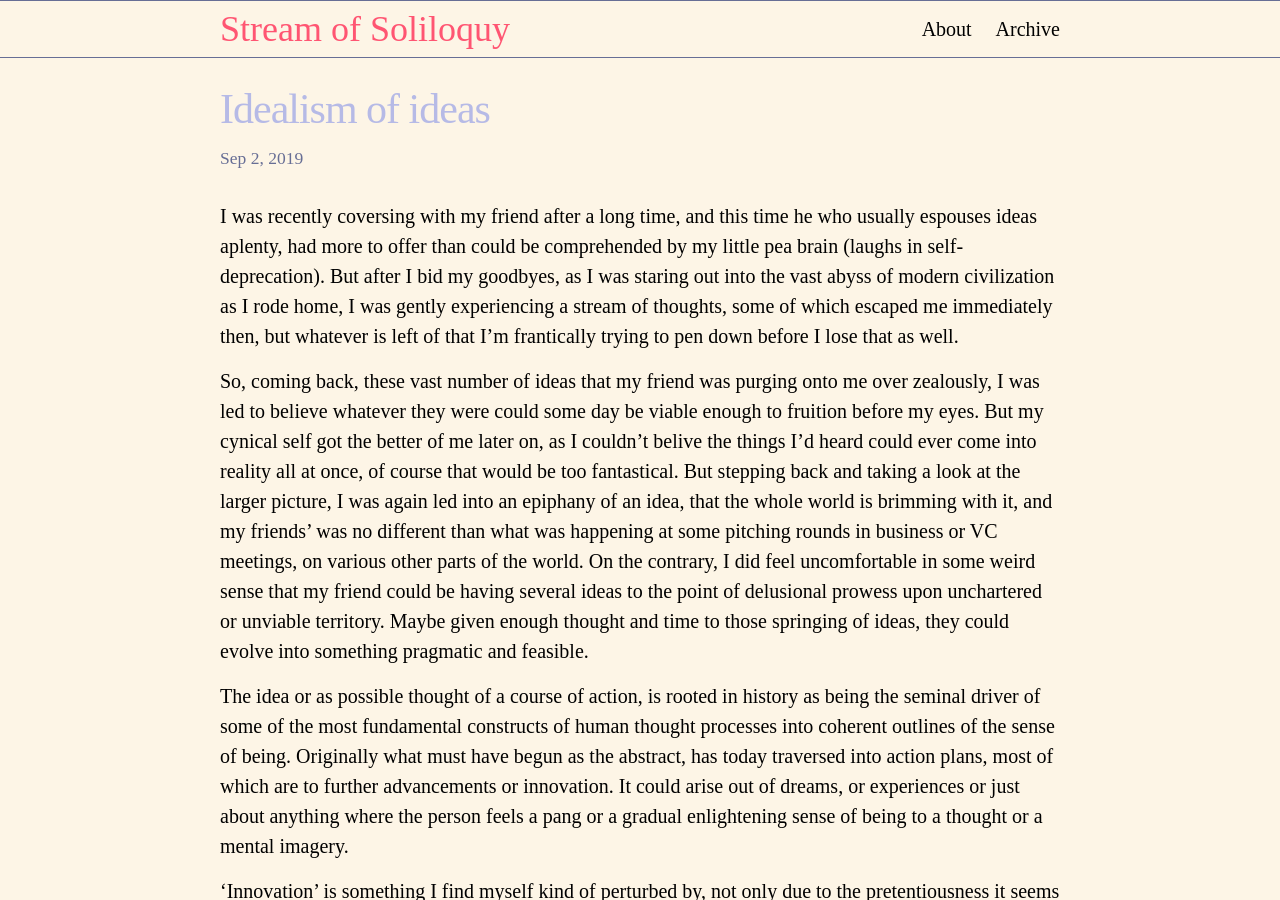
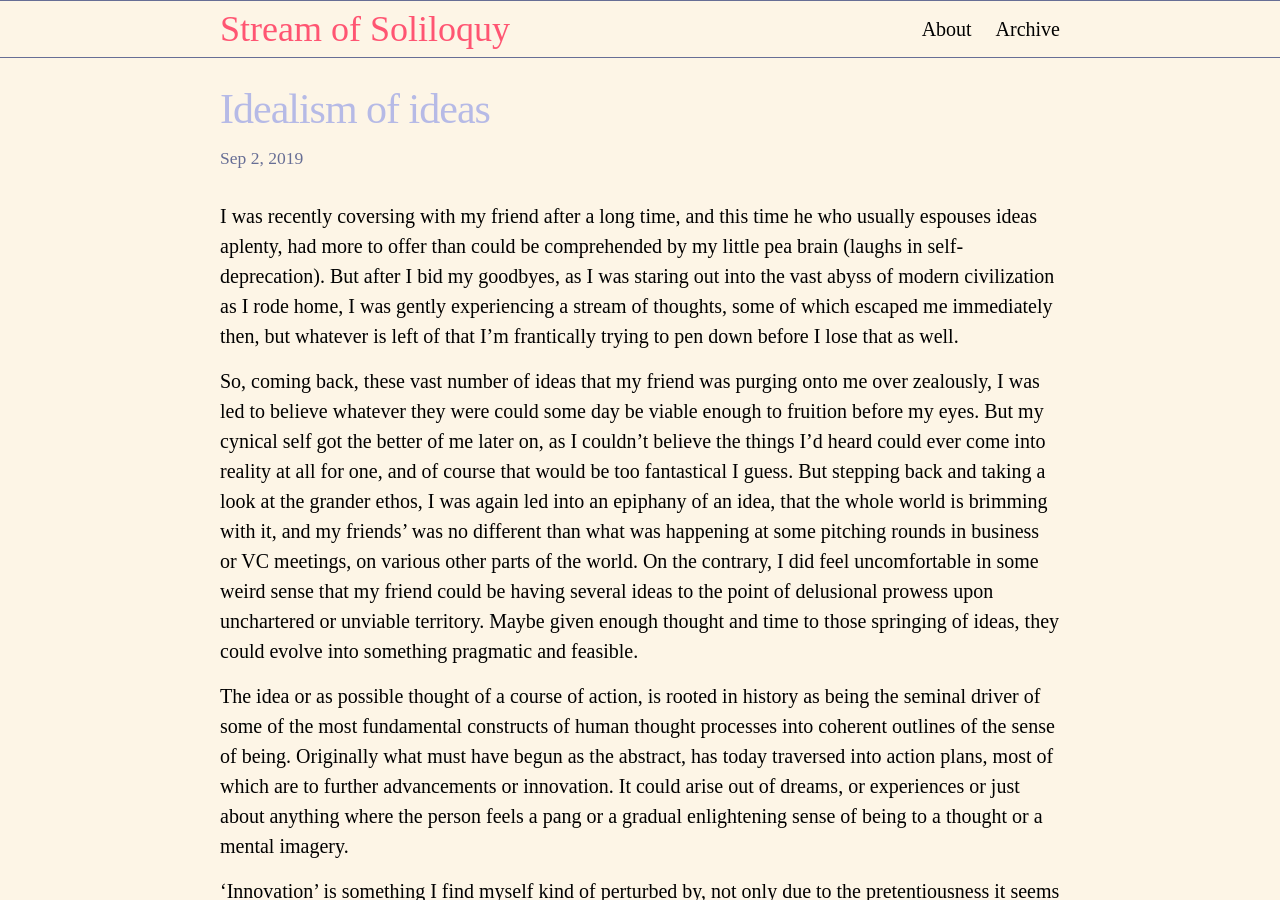
Before and after one commit to abvr/abvr.github.io, a Jekyll site: the page built from _posts/2019-09-02-idea.md, in a window 1280 px wide and 900 px high. Built offline with Jekyll 4.4.1, drawn with Linux system fonts in a browser that asks for light colours.

Commit message:
Update 2019-09-02-idea.md

```diff
--- a/_posts/2019-09-02-idea.md
+++ b/_posts/2019-09-02-idea.md
@@ -8,9 +8,9 @@ But after I bid my goodbyes, as I was staring out into the vast abyss of modern
 a stream of thoughts, some of which escaped me immediately then, but whatever is left of that I'm frantically trying to pen down before I lose that as well.
 
 So, coming back, these vast number of ideas that my friend was purging onto me over zealously, I was led to believe whatever they were
-could some day be viable enough to fruition before my eyes. But my cynical self got the better of me later on, as I couldn't belive
-the things I'd heard could ever come into reality all at once, of course that would be too fantastical.
-But stepping back and taking a look at the larger picture, I was again led into an epiphany of an idea, that the whole world is brimming with it,
+could some day be viable enough to fruition before my eyes. But my cynical self got the better of me later on, as I couldn't believe
+the things I'd heard could ever come into reality at all for one, and of course that would be too fantastical I guess.
+But stepping back and taking a look at the grander ethos, I was again led into an epiphany of an idea, that the whole world is brimming with it,
 and my friends' was no different than what was happening at some pitching rounds in business or VC meetings, on various other parts of the world. On the contrary, I did feel uncomfortable in some weird sense that my friend could be having several ideas to the point of delusional prowess upon unchartered or unviable territory. Maybe given enough thought and time to those springing of ideas, they could evolve into something pragmatic and feasible.
 
 The idea or as possible thought of a course of action, is rooted in history as being the seminal driver of some of the most fundamental constructs of human thought processes into coherent outlines of the sense of being. Originally what must have begun as the abstract, has today traversed into action plans, most of which are to further advancements or innovation. It could arise out of dreams, or experiences or just about anything where the person feels a pang or a gradual enlightening sense of being to a thought or a mental imagery.
```
